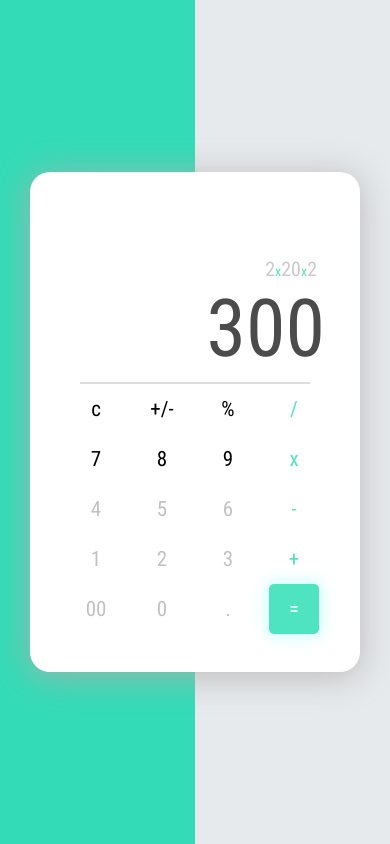
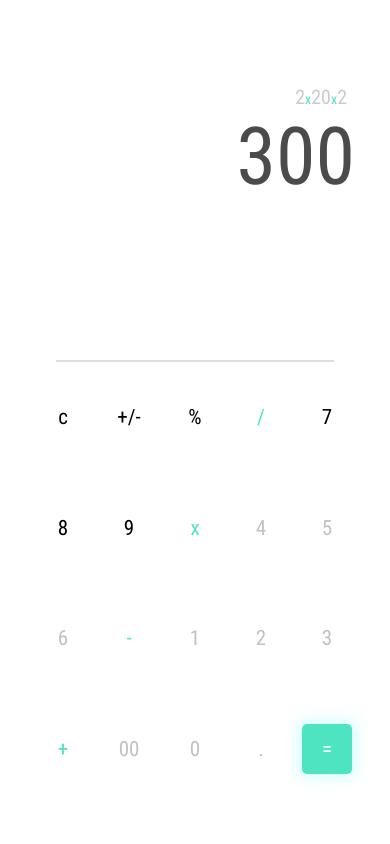
Before and after one commit to Mayra234/vanilla-js-calculator, a React app: page / in a window 390 px wide. Built offline with nearby package versions, Linux system fonts and the light colour scheme.

Commit message:
Se agrega responsive

```diff
--- a/src/components/Background/index.css
+++ b/src/components/Background/index.css
@@ -2,3 +2,9 @@
   width: 100%;
   height: 100%;
 }
+
+@media (max-width: 768px) {
+  .background {
+    display: none;
+  }
+}
--- a/src/components/Button/index.css
+++ b/src/components/Button/index.css
@@ -9,3 +9,15 @@
   justify-content: center;
   align-items: center;
 }
+
+@media (max-width: 768px) {
+  .button {
+    font-size: 30px;
+  }
+}
+
+@media (max-width: 480px) {
+  .button {
+    font-size: 21px;
+  }
+}
--- a/src/pages/Calculator/index.css
+++ b/src/pages/Calculator/index.css
@@ -59,3 +59,26 @@
   border-radius: 10%;
   box-shadow: 0px 0px 14px 4px rgba(195, 255, 248, 0.75);
 }
+
+@media (max-width: 768px) {
+  .calculator {
+    width: 100%;
+    height: 100%;
+    grid-template-rows: 300px auto 1fr;
+    border-radius: 0;
+  }
+  .keyboard {
+    display: grid;
+    grid-template-columns: repeat(4, 1fr);
+    justify-items: center;
+    align-items: center;
+  }
+}
+
+@media (max-width: 480px) {
+  .keyboard {
+    display: flex;
+    justify-content: center;
+    flex-wrap: wrap;
+  }
+}
```
